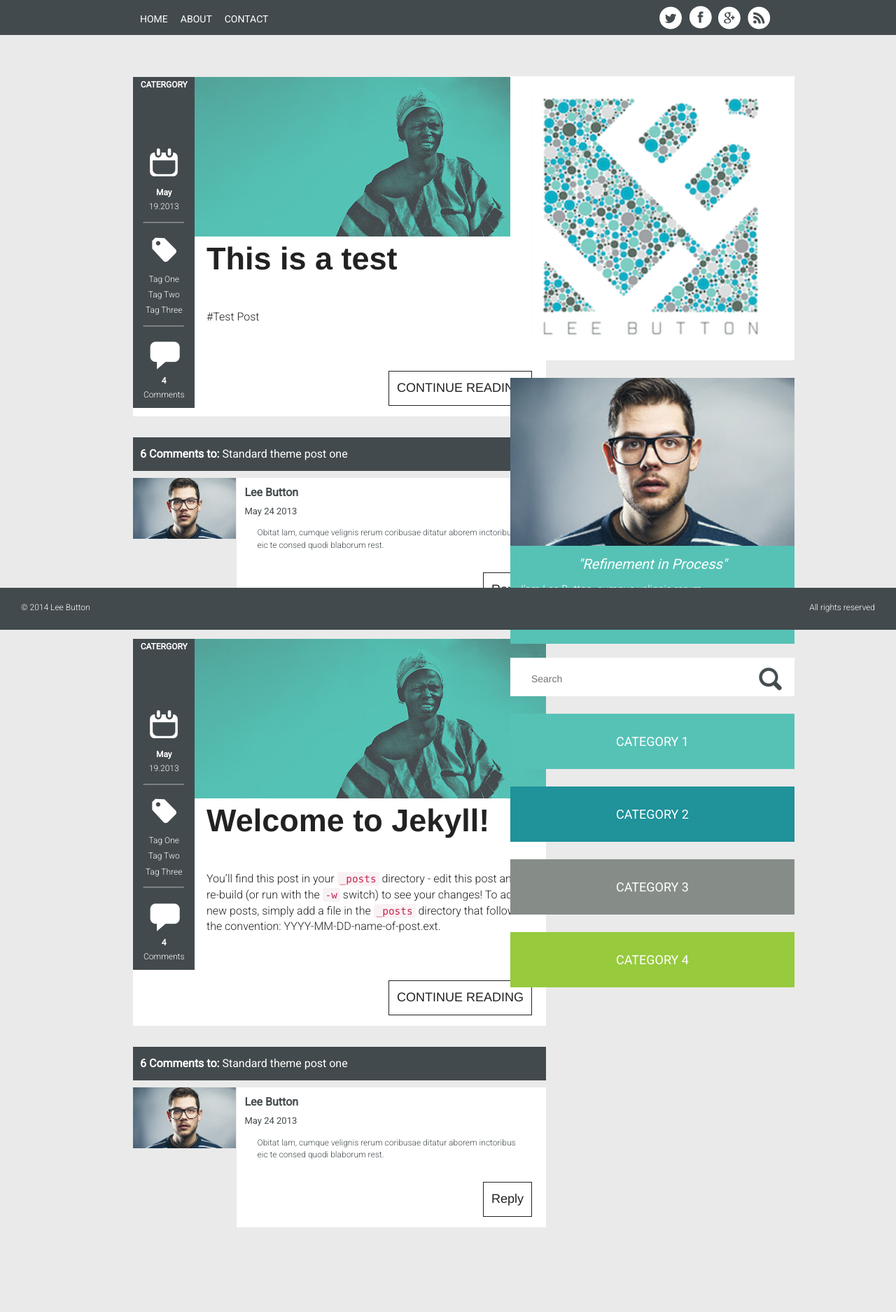
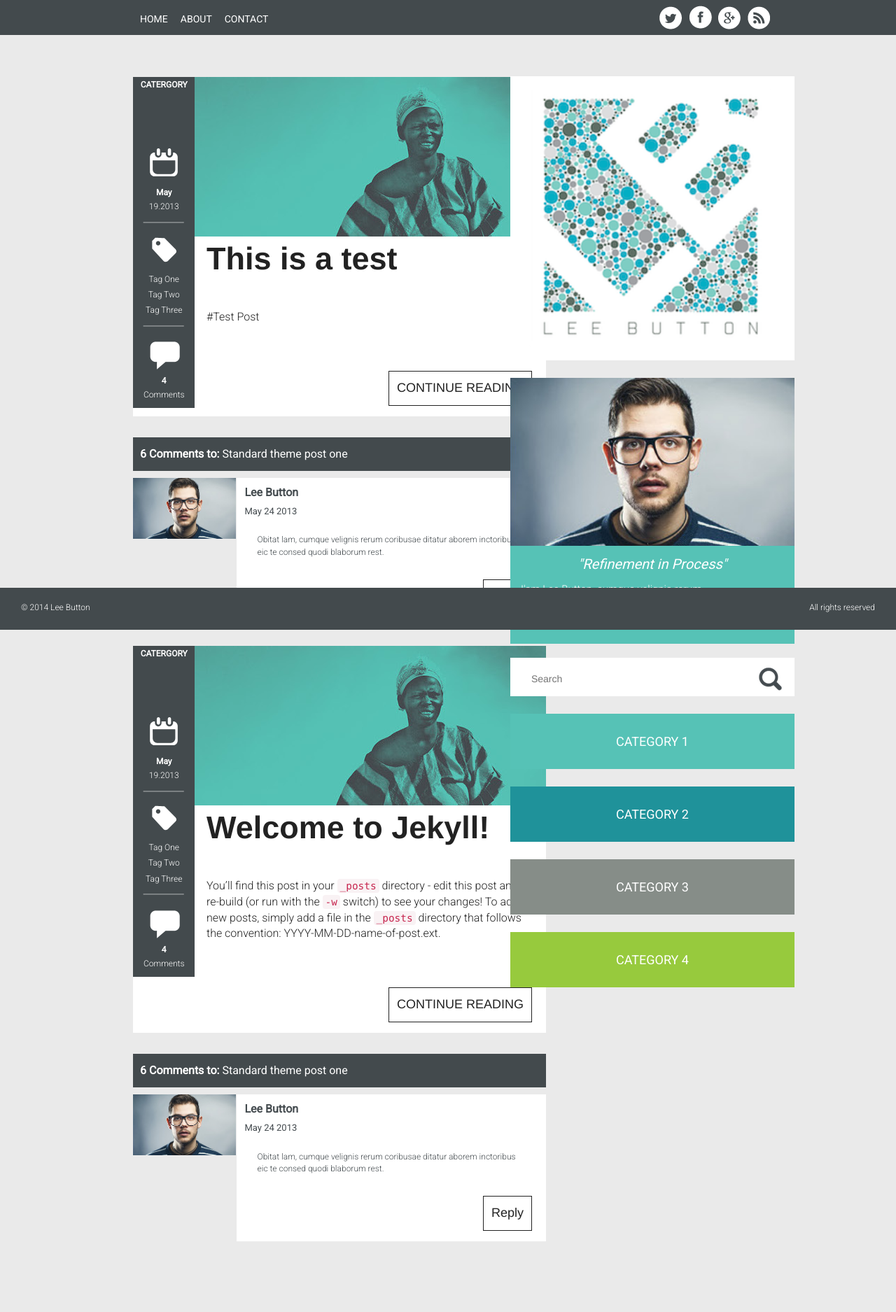
Before and after one commit to leebutton/leebutton.github.io, a Jekyll site: the page built from index.html, in a window 1280 px wide. Shown: the whole page at 70% size. Built offline with Jekyll 4.4.1, drawn with Linux system fonts in a browser that asks for light colours; nearby versions of some CDN libraries.

Commit message:
Adjust comments to become rully responsive

```diff
--- a/_layouts/comments.html
+++ b/_layouts/comments.html
@@ -1,6 +1,7 @@
 ---
 layout: default
 ---
+<div class="col-md-8">
   <div class="comments">
     <div id="comment-top">
       <h2><b>6 Comments to:</b> Standard theme post one</h2>
@@ -12,6 +13,11 @@
         <h3>Lee Button</h3>
         <h4>May 24 2013</h4>
         <p>Obitat lam, cumque velignis rerum coribusae ditatur aborem inctoribus eic te consed quodi blaborum rest.</p>
+        <div id="continue-reading">
+          <a href="index.html" title="Reply" class="btn btn-reply">Reply</a>
+        </div><!--end continue reading-->
+
       </div><!--end comments text-->
     </div><!--end comment-->
   </div><!--end comments-->
+</div><!--end col md 8-->
--- a/css/style.css
+++ b/css/style.css
@@ -525,14 +525,15 @@
   margin-top:30px;
   height:100%;
   position:relative;
+  margin-bottom: 85px;
 }
 #comment-top {
   background-color: #434A4D;
   height:100%;
 }
 #comment img {
-  position:absolute;
-  top:20;
+  position:relative;
+  top:0;
   left:0;
   width:25%;
 }
@@ -573,6 +574,7 @@
   color:#434a4e !important;
   text-align:left !important;
   margin-top:15px !important;
+  padding-top:10px !important;
 }
 
 
--- a/index.html
+++ b/index.html
@@ -45,7 +45,9 @@
                   <a href="index.html" title="Continue Reading" class="btn btn-download-continue">CONTINUE READING</a>
                 </div><!--end continue reading-->
               </div>	<!--end blog-text-->
+            </div><!--end col md 8-->
 
+                <div class="col-md-8">
                   <div class="comments">
                     <div id="comment-top">
                       <h2><b>6 Comments to:</b> Standard theme post one</h2>
@@ -64,8 +66,9 @@
                       </div><!--end comments text-->
                     </div><!--end comment-->
                   </div><!--end comments-->
+                </div><!--end col md 8-->
 
-            </div><!--end col md 8-->
+
         {% endfor %}
 
 
```
Lines whose indentation alone changed are shown as unchanged.
